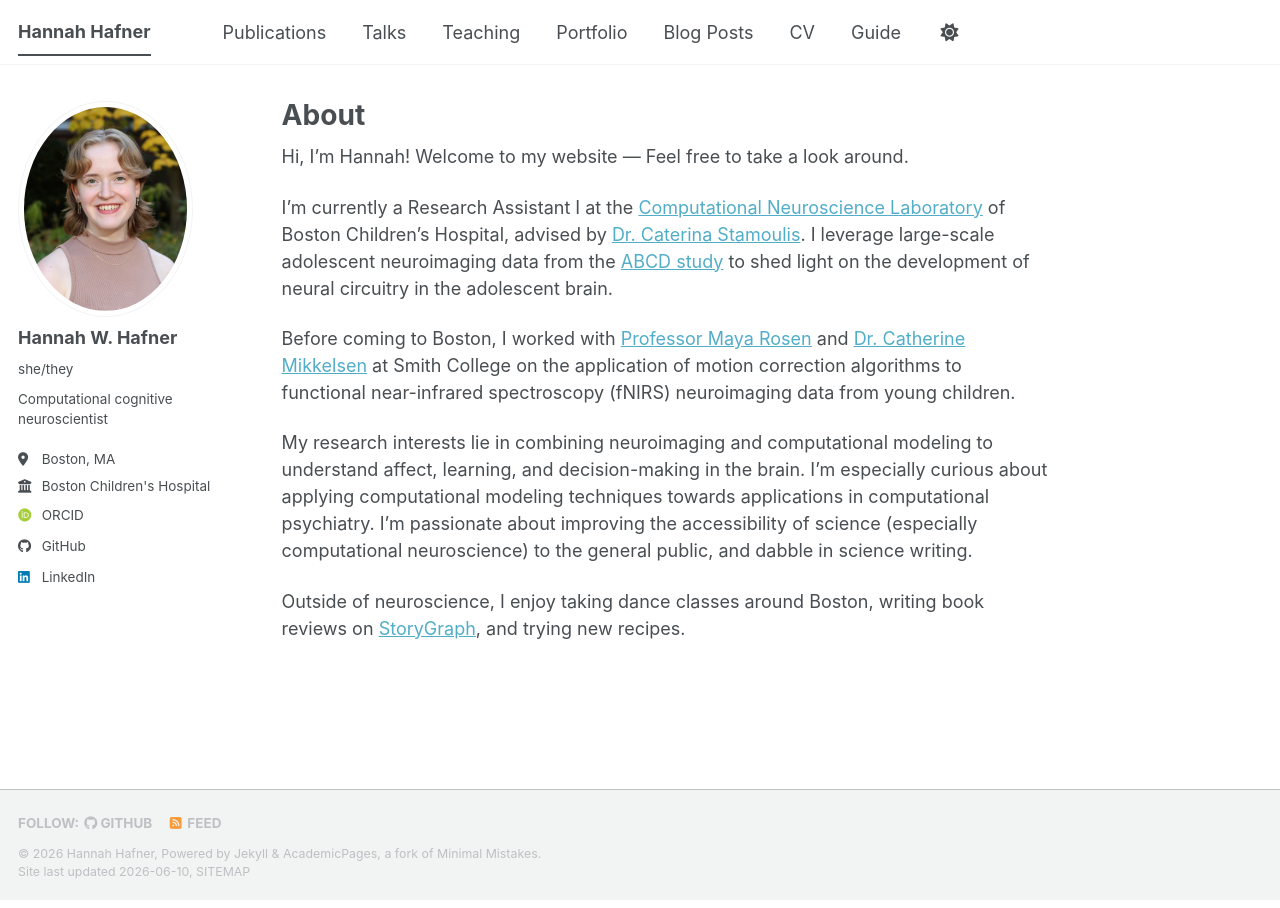
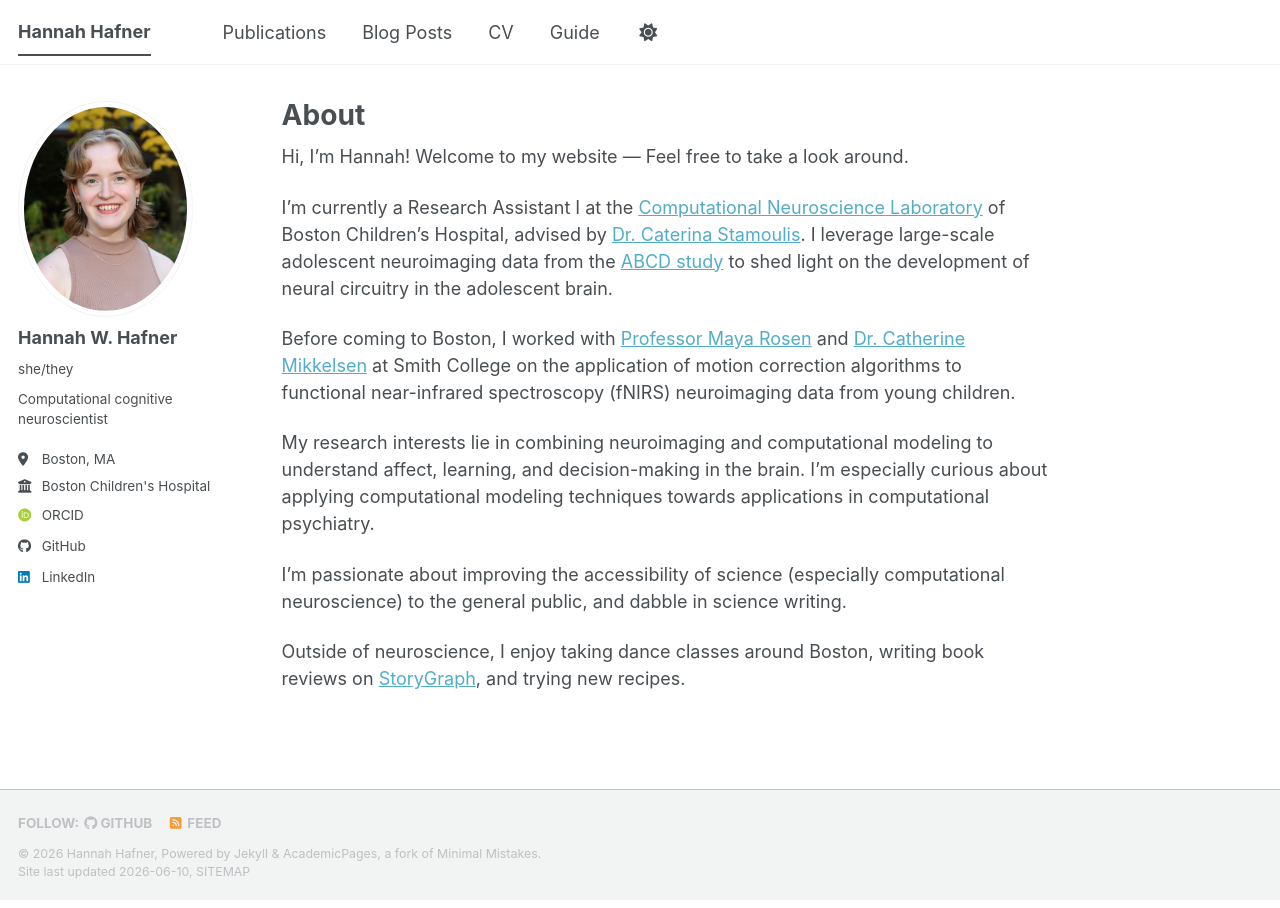
Before and after one commit to hannahhafner/hannahhafner.github.io, a Jekyll site: the page built from _pages/about.md, in a window 1280 px wide. Built offline with Jekyll 4.4.1, drawn with Linux system fonts in a browser that asks for light colours; some web fonts are replaced; a script bundle is joined from its source files by our own code; library files that are not in the unit come from our copies.

Commit message:
Fix typo, update site navigation

```diff
--- a/_data/navigation.yml
+++ b/_data/navigation.yml
@@ -11,15 +11,6 @@ main:
   - title: "Publications"
     url: /publications/
 
-  - title: "Talks"
-    url: /talks/
-
-  - title: "Teaching"
-    url: /teaching/
-
-  - title: "Portfolio"
-    url: /portfolio/
-
   - title: "Blog Posts"
     url: /year-archive/
 
--- a/_pages/about.md
+++ b/_pages/about.md
@@ -9,10 +9,12 @@ redirect_from:
 
 Hi, I'm Hannah! Welcome to my website — Feel free to take a look around.
 
-I'm currently a Research Assistant I at the [Computational Neuroscience Laboratory](https://research.childrenshospital.org/research-units/computational-neuroscience-laboratory-research) of Boston Children's Hospital, advised by [Dr. Caterina Stamoulis](). I leverage large-scale adolescent neuroimaging data from the [ABCD study](https://abcdstudy.org/) to shed light on the development of neural circuitry in the adolescent brain.
+I'm currently a Research Assistant I at the [Computational Neuroscience Laboratory](https://research.childrenshospital.org/research-units/computational-neuroscience-laboratory-research) of Boston Children's Hospital, advised by [Dr. Caterina Stamoulis](https://research.childrenshospital.org/researchers/caterina-stamoulis). I leverage large-scale adolescent neuroimaging data from the [ABCD study](https://abcdstudy.org/) to shed light on the development of neural circuitry in the adolescent brain.
 
 Before coming to Boston, I worked with [Professor Maya Rosen](https://www.smith.edu/people/maya-rosen) and [Dr. Catherine Mikkelsen](https://www.smith.edu/people/catherine-mikkelsen) at Smith College on the application of motion correction algorithms to functional near-infrared spectroscopy (fNIRS) neuroimaging data from young children.
 
-My research interests lie in combining neuroimaging and computational modeling to understand affect, learning, and decision-making in the brain. I'm especially curious about applying computational modeling techniques towards applications in computational psychiatry. I'm passionate about improving the accessibility of science (especially computational neuroscience) to the general public, and  dabble in science writing.
+My research interests lie in combining neuroimaging and computational modeling to understand affect, learning, and decision-making in the brain. I'm especially curious about applying computational modeling techniques towards applications in computational psychiatry.
+
+I'm passionate about improving the accessibility of science (especially computational neuroscience) to the general public, and dabble in science writing.
 
 Outside of neuroscience, I enjoy taking dance classes around Boston, writing book reviews on [StoryGraph](https://thestorygraph.com/), and trying new recipes.
```
